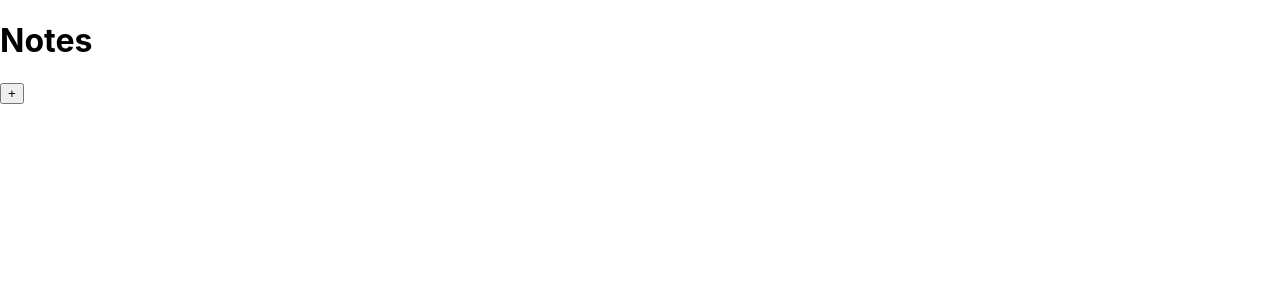
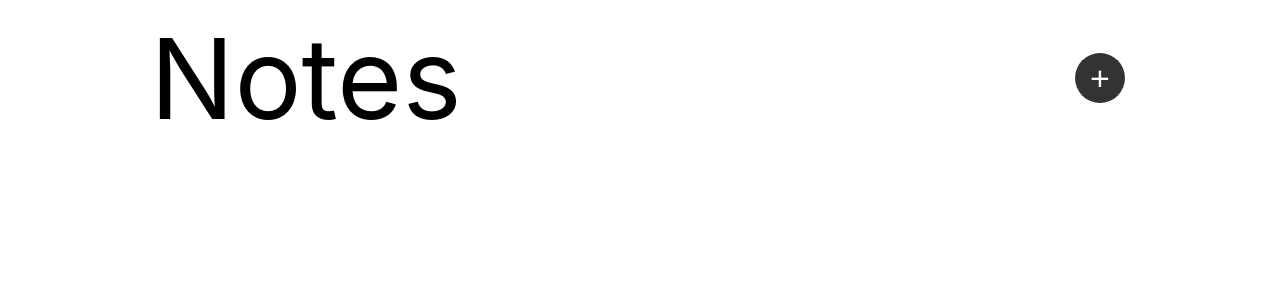
Before and after one commit to fromnowwon/react-notes-app, a React (Create React App) app: page / in a window 1280 px wide. Shown: the top 300 px of the page. Built offline with nearby package versions, Linux system fonts and the light colour scheme.

Commit message:
style: main, modal 스타일 추가

```diff
--- a/src/App.css
+++ b/src/App.css
@@ -0,0 +1,90 @@
+textarea {
+	resize: none;
+	overflow: auto;
+	border: 1px solid #bbb;
+	border-radius: 5px;
+}
+
+main {
+	width: 100vw;
+	height: 100vh;
+}
+
+.container {
+	max-width: 1000px;
+	padding: 10px;
+	margin: 0 auto;
+}
+
+header {
+	display: flex;
+	justify-content: space-between;
+	align-items: center;
+}
+
+h1 {
+	font-size: 7rem;
+}
+
+.cards-container {
+	display: flex;
+	flex-wrap: wrap;
+}
+
+header .add-btn {
+	width: 50px;
+	height: 50px;
+	padding: 0;
+	background-color: #333;
+	font-size: 34px;
+	color: #fff;
+	border-radius: 50%;
+}
+
+header .add-btn:hover {
+	background-color: aquamarine;
+}
+
+/* Button style */
+.btn-box {
+	display: flex;
+	align-items: center;
+	justify-content: center;
+	margin-top: 6px;
+}
+
+button {
+	display: inline-block;
+	border: 0;
+	font-size: 0.875rem;
+	margin: 0 5px;
+	padding: 4px 14px;
+	border-radius: 3px;
+	cursor: pointer;
+	transition: all ease 0.2s;
+}
+
+.btn-primary {
+	background-color: #333;
+	color: #fff;
+}
+
+.btn-primary:hover {
+	background-color: aquamarine;
+}
+
+.btn-secondary {
+	background-color: #e5e5e5;
+}
+
+.btn-secondary:hover {
+	background-color: #eee;
+}
+
+.btn-underline {
+	padding: 5px 3px 2px;
+	font-size: 0.75rem;
+	background-color: transparent;
+	border-radius: 0;
+	border-bottom: 1px solid #333;
+}
--- a/src/App.js
+++ b/src/App.js
@@ -29,13 +29,16 @@ function App() {
 	};
 
 	return (
-		<div className="App">
+		<main className="App">
 			{showModal && (
 				<Modal handleShowModal={handleShowModal} addNote={addNote} />
 			)}
+			<div className="container">
 				<header>
 					<h1>Notes</h1>
-				<button onClick={handleShowModal}>+</button>
+					<button className="add-btn" onClick={handleShowModal}>
+						+
+					</button>
 				</header>
 				<div className="cards-container">
 					{notes.map((note) => (
@@ -43,6 +46,7 @@ function App() {
 					))}
 				</div>
 			</div>
+		</main>
 	);
 }
 
--- /dev/null
+++ b/src/components/Modal.css
@@ -0,0 +1,35 @@
+.overlay {
+	display: flex;
+	justify-content: center;
+	align-items: center;
+	position: absolute;
+	left: 0;
+	top: 0;
+	width: 100%;
+	height: 100%;
+	background-color: rgba(0, 0, 0, 0.5);
+	z-index: 10;
+}
+
+.modal {
+	width: 400px;
+	padding: 1rem;
+	border-radius: 5px;
+	background-color: #fff;
+	box-shadow: 1px 2px 10px 1px rgba(0, 0, 0, 0.3);
+}
+
+.tit {
+	margin-bottom: 5px;
+	font-size: 1rem;
+}
+
+.note-area {
+	width: 100%;
+	padding: 10px;
+}
+
+.error-message {
+	font-size: 0.875rem;
+	color: red;
+}
--- a/src/components/Modal.jsx
+++ b/src/components/Modal.jsx
@@ -1,4 +1,5 @@
 import React, { useState } from "react";
+import "./Modal.css";
 
 const Modal = ({ handleShowModal, addNote }) => {
 	const [newText, setNewText] = useState("");
@@ -44,7 +45,7 @@ const Modal = ({ handleShowModal, addNote }) => {
 	return (
 		<div className="overlay">
 			<div className="modal">
-				<h2>새 메모</h2>
+				<h2 className="tit">새 메모</h2>
 				<textarea
 					name="note-area"
 					id="note-area"
@@ -57,10 +58,13 @@ const Modal = ({ handleShowModal, addNote }) => {
 				></textarea>
 				{errorMessage && <p className="error-message">{errorMessage}</p>}
 				<div className="btn-box">
-					<button className="add-btn" onClick={handleClickAdd}>
+					<button className="add-btn btn-primary" onClick={handleClickAdd}>
 						추가
 					</button>
-					<button className="cancel-btn" onClick={handleClickCancel}>
+					<button
+						className="cancel-btn btn-secondary"
+						onClick={handleClickCancel}
+					>
 						취소
 					</button>
 				</div>
--- a/src/index.css
+++ b/src/index.css
@@ -1,3 +1,11 @@
+*,
+*::before,
+*::after {
+	box-sizing: border-box;
+	margin: 0;
+	font-weight: normal;
+}
+
 body {
 	margin: 0;
 	font-family: -apple-system, BlinkMacSystemFont, "Segoe UI", "Roboto", "Oxygen",
@@ -12,10 +20,6 @@ code {
 		monospace;
 }
 
-textarea {
-	resize: none;
-}
-
 ul,
 li {
 	padding: 0;
```
Lines whose indentation alone changed are shown as unchanged.
